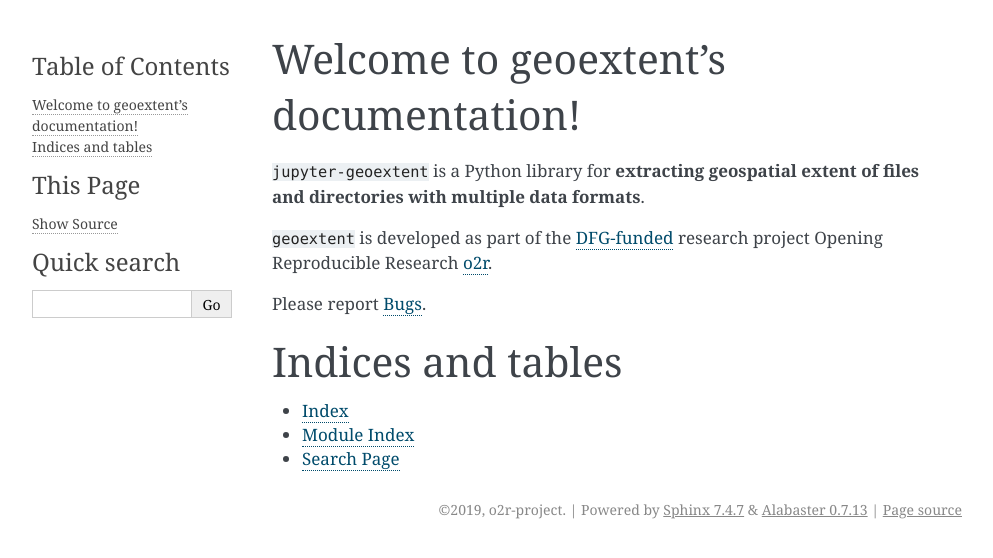
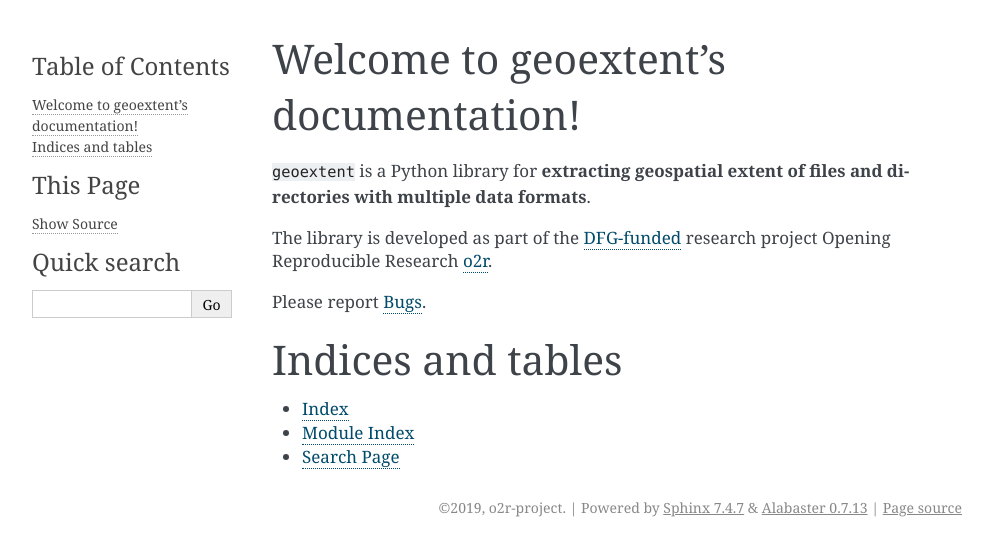
Before and after one commit to o2r-project/geoextent, a Sphinx documentation site: the page built from docs/source/index.rst, in a window 1280 px wide. Shown: the top 558 px of the page, without its empty margins (148-1141 px from the left). Built offline with Sphinx 7.4.7, drawn with Linux system fonts in a browser that asks for light colours.

Commit message:
#27: update library name in index.rst

```diff
--- a/docs/source/index.rst
+++ b/docs/source/index.rst
@@ -6,9 +6,9 @@
 Welcome to geoextent's documentation!
 =====================================
 
-``jupyter-geoextent`` is a Python library for **extracting geospatial extent of files and directories with multiple data formats**.
+``geoextent`` is a Python library for **extracting geospatial extent of files and directories with multiple data formats**.
 
-``geoextent`` is developed as part of the `DFG-funded <https://o2r.info/about/#funding>`_ research project Opening Reproducible Research `o2r <https://o2r.info>`_.
+The library is developed as part of the `DFG-funded <https://o2r.info/about/#funding>`_ research project Opening Reproducible Research `o2r <https://o2r.info>`_.
 
 Please report `Bugs <https://github.com/o2r-project/geoextent/issues>`_.
 
```
